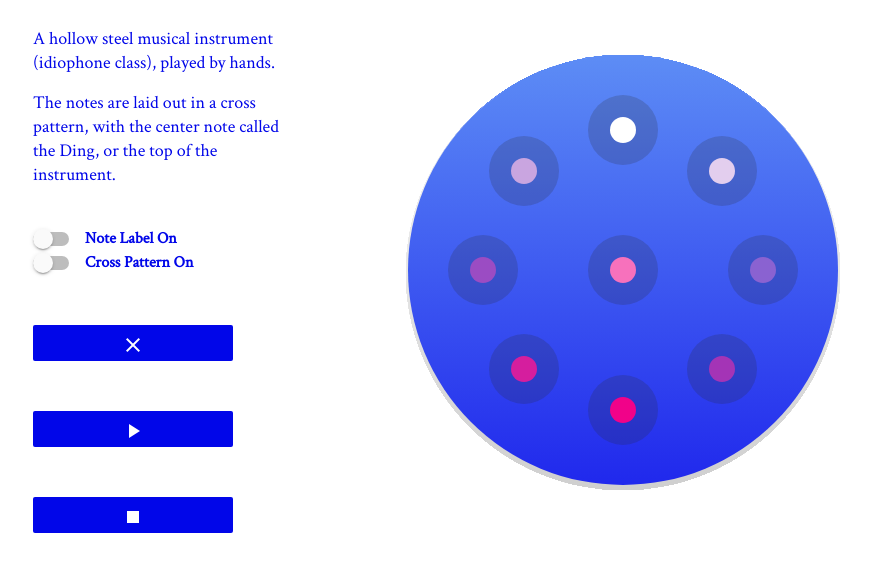
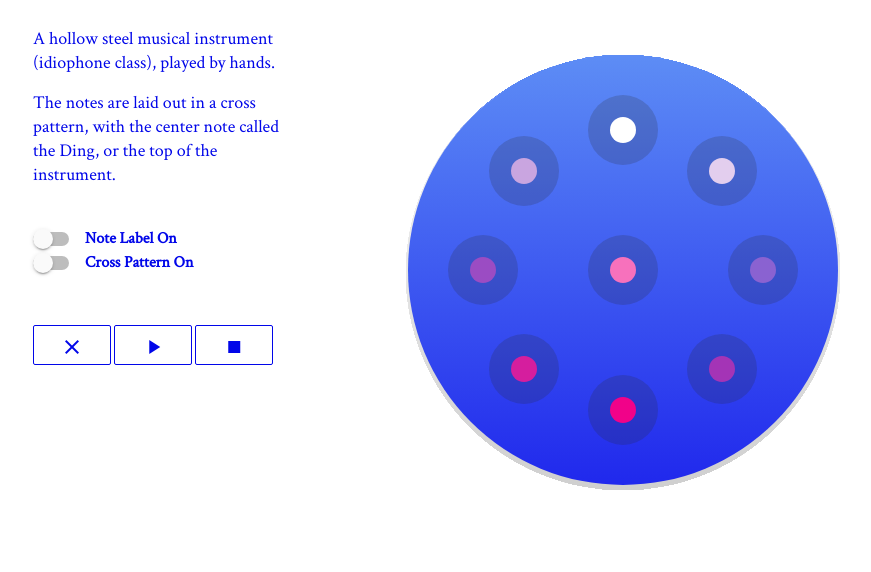
Before and after one commit to kongsally/hang-out, a plain HTML site: page index.html in a window 1280 px wide. Shown: the part 130-702 px from the top of the page, without its empty margins (17-888 px from the left). Drawn offline with nearby package versions, Linux system fonts and the light colour scheme.

Commit message:
buttom styling

```diff
--- a/index.html
+++ b/index.html
@@ -46,11 +46,11 @@
       <i class="material-icons">clear</i>
     </button>
 
-    <button id="clear-button" class="mdl-button mdl-js-button mdl-js-ripple-effect mdl-button--colored" onclick="startPlay();">
+    <button id="play-button" class="mdl-button mdl-js-button mdl-js-ripple-effect mdl-button--colored" onclick="startPlay();">
       <i class="material-icons">play_arrow</i>
     </button>
 
-    <button id="clear-button" class="mdl-button mdl-js-button mdl-js-ripple-effect mdl-button--colored" onclick="stop();">
+    <button id="stop-button" class="mdl-button mdl-js-button mdl-js-ripple-effect mdl-button--colored" onclick="stop();">
       <i class="material-icons">stop</i>
     </button>
   </div>
--- a/main.css
+++ b/main.css
@@ -56,10 +56,17 @@ label {
 	padding-bottom: 20px;
 }
 
-#clear-button {
+#clear-button, #play-button, #stop-button {
+    background: #fff;
+    border: 1px solid #0106e9;
+    color: #0106e9;
+    height: 40px;
+	margin-top: 50px;
+    width: 78px;
+}
+
+#clear-button:hover, #play-button:hover, #stop-button:hover {
     background: #0106e9;
+    border: 1px solid #0106e9;
     color: #fff;
-	margin-top: 50px;
-    text-align: center;
-    width: 200px;
 }
```
